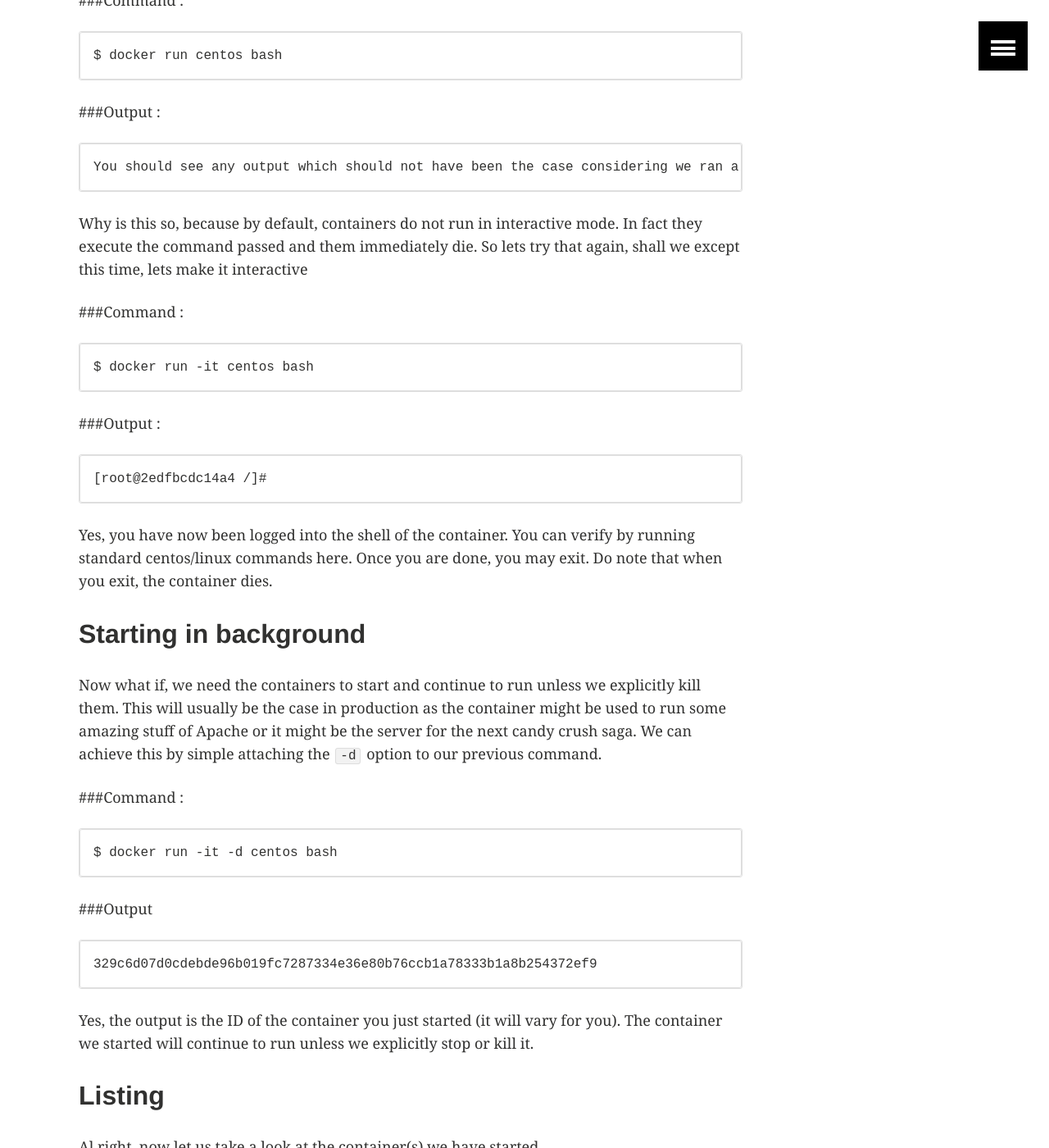
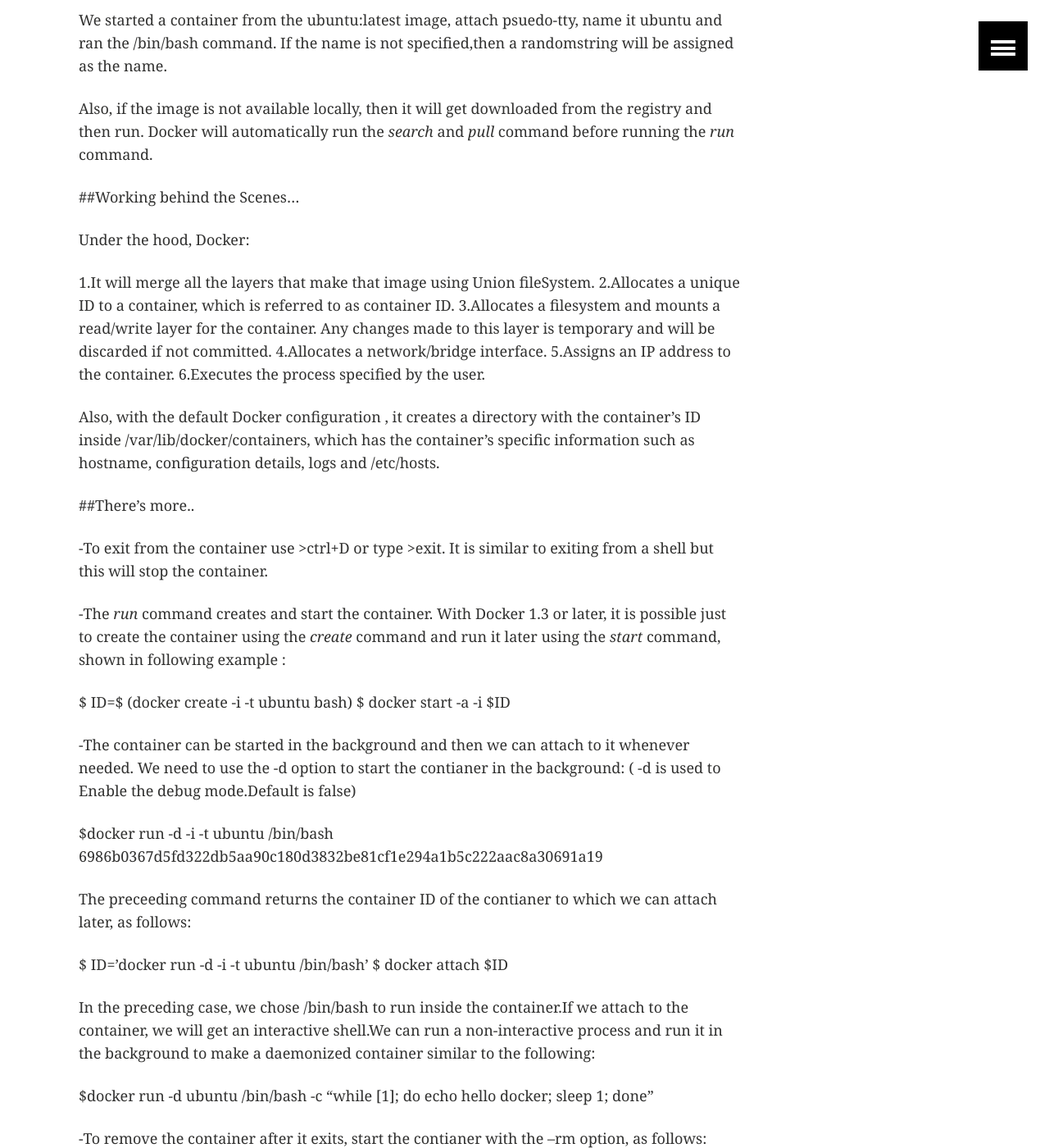
Before and after one commit to shradha09/containers-workshop, a Jekyll site: the page built from _posts/handson/2015-12-15-Docker_Containers.markdown, in a window 1280 px wide and 1400 px high, scrolled down 4381 px. Shown: the whole window at 82% size. Built offline with Jekyll 4.4.1, drawn with Linux system fonts in a browser that asks for light colours; comment, search, counter and statistics services are not loaded; some of the changed text lies outside the part shown.

Commit message:
Updated till Container Deletion

```diff
--- a/_posts/handson/2015-12-15-Docker_Containers.markdown
+++ b/_posts/handson/2015-12-15-Docker_Containers.markdown
@@ -104,66 +104,117 @@
 ## Starting a container
 
 Once we have images, we can use them to start the containers.
-Lets attempt to start a  container. We shall use the busybox image here and try to run the `date` command.
+Lets attempt to start a  container.In the following commands we will  start a container with the ubuntu:latest image.
 
-###Command :
+###The syntax to start a container is as follows:
 
-    $ docker run busybox date
+ docker run [options] IMAGE[:TAG] [command] [ARG...]
+
+###Command:
+
+$ docker run -i -t --name=ubuntu ubuntu /bin/bash
+
+*By default docker picks the image with the latest tag* :
+
+-The -i option starts the container in "interactive mode".
+-The -t option allocates the *psuedo-tty* and attaches it to the standard input
+
+Note:Software that emulates Terminal hardware, handling input and output in the same way a physical device would do, so that the software connected is not aware that no real devices are attached.
+
+We started a container from the ubuntu:latest image, attach psuedo-tty, name it ubuntu and ran the /bin/bash command. If the name is not specified,then a randomstring will be assigned as the name.
+
+Also, if the image is not available locally, then it will get downloaded from the registry and then run. Docker will automatically run the *search* and *pull* command before running the *run* command.
+
+
+##Working behind the Scenes...
+
+Under the hood, Docker:
+
+1.It will merge all the layers that make that image using Union fileSystem.
+2.Allocates a unique ID to a container, which is referred to as container ID.
+3.Allocates a filesystem and mounts a read/write layer for the container. Any changes made to this layer is temporary and will be discarded if not committed.
+4.Allocates a network/bridge interface.
+5.Assigns an IP address to the container.
+6.Executes the process specified by the user.
+
+Also, with the default Docker configuration , it creates a directory with the container's ID inside /var/lib/docker/containers, which has the container's specific information such as hostname, configuration details, logs and /etc/hosts.
+
+##There's more..
+
+-To exit from the container use >ctrl+D or type >exit. It is similar to exiting from a shell but this will stop the container.
+
+-The *run* command creates and start the container. With Docker 1.3 or later, it is possible just to create the container using the *create* command and run it later using the *start* command, shown in following example :
+
+$ ID=$ (docker create -i -t ubuntu bash)
+$ docker start -a -i $ID
+
+-The container can be started in the background and then we can attach to it whenever needed. We need to use the -d option to start the contianer in the background:
+ ( -d is used to Enable the debug mode.Default is false)
+
+$docker run -d -i -t ubuntu /bin/bash
+6986b0367d5fd322db5aa90c180d3832be81cf1e294a1b5c222aac8a30691a19
+
+The preceeding command returns the container ID of the contianer to which we can attach later, as follows:
+
+$ ID='docker run -d -i -t ubuntu /bin/bash'
+$ docker attach $ID
+
+
+In the preceding case, we chose /bin/bash to run inside the container.If we attach to the container, we will get an interactive shell.We can run a non-interactive process and run it in the background to make a daemonized container similar to the following:
+
+$docker run -d ubuntu /bin/bash -c "while [1]; do echo hello docker; sleep 1; done"
+
+-To remove the container after it exits, start the contianer with the --rm option, as follows:
+
+$ docker run -rm ubuntu
+
+As soon as the command executes, the container will be removed.
+
+- The --read-only option of the run command will mount the root filesystem in the read-onlymode:
+
+$docker run --read-only -d -i -t ubuntu /bin/bash
+   This option is very useful when we don't want users to accidently write content inside the container, which gets lost if the container is not committed or copied out or non-ephemeral storage such as volumes.
+
+-Custom labels could be given to containers, which can be used to group the containers based on labels.
+
+## Listing
+
+We can list both running and stopped containers.
+
++ Make sure that the Docker daemon is runnig on the host and you can connect through the Docker client.Some running and/or stopped containers are also required.
+
+>How to do it..
+
+To list the containers, run the following command:
+
+###Command
+
+    $ docker ps [OPTIONS]
+
 
 ###Output :
 
-    Fri Jan 15 06:55:01 UTC 2016
+CONTAINER ID        IMAGE               COMMAND             CREATED             STATUS              PORTS               NAMES
+c18653529e7e        centos              "/bin/bash"         8 seconds ago       Up 3 seconds                            cent
+fac59b475b1b        nginx               "/bin/bash"         About a minute ago  Up About a minute   80/tcp, 443/tcp     nginx
+6986b0367d5f        ubuntu              "/bin/bash"         35 minutes ago      Up 35 minutes                           nostalgic_jennings
 
-Now lets attempt to run a more powerful container using the centos image.
+##How it works..
 
-###Command :
+The Docker daemon can look at the metadata associated with the containers and list them down.By default, the command returns:
 
-    $ docker run centos bash
+-The container ID.
+-The image from which it got created.
+-The command that was run after starting the container.
+-The details about when it got created.
+-The current status.
+-The ports that are exposed from the container.
+-The name of the container.
 
-###Output :
 
-    You should see any output which should not have been the case considering we ran a bash shell.
+##There's more..
 
-Why is this so, because by default, containers do not run in interactive mode. In fact they execute the command passed and them immediately die. So lets try that again, shall we except this time, lets make it interactive
-
-###Command :
-
-    $ docker run -it centos bash
-
-###Output :
-
-    [root@2edfbcdc14a4 /]#
-
-Yes, you have now been logged into the shell of the container. You can verify by running standard centos/linux commands here. Once you are done, you may exit. Do note that when you exit, the container dies.
-
-## Starting in background
-
-Now what if, we need the containers to start and continue to run unless we explicitly kill them. This will usually be the case in production as the container might be used to run some amazing stuff of Apache or it might be the server for the next candy crush saga. We can achieve this by simple attaching the `-d` option to our previous command.
-
-###Command :
-
-    $ docker run -it -d centos bash
-
-###Output
-
-    329c6d07d0cdebde96b019fc7287334e36e80b76ccb1a78333b1a8b254372ef9
-
-Yes, the output is the ID of the container you just started (it will vary for you). The container we started will continue to run unless we explicitly stop or kill it.
-
-## Listing
-
-Al right, now let us take a look at the container(s) we have started.
-
-###Command :
-
-    $ docker ps
-
-###Output :
-
-    CONTAINER ID        IMAGE               COMMAND             CREATED             STATUS              PORTS               NAMES
-    329c6d07d0cd        centos              "bash"              3 minutes ago       Up 3 minutes                            tender_shockley
-
-Notice that we started a lot more containers till now, but only the ones that are up will be shown by this command. If you want to see ALL the containers you started, then simple attach the `-a` option to the above command.
+! To list both running and stopped containers, use the -a option as follows:-
 
 ###Command :
 
@@ -171,15 +222,38 @@
 
 ###Output :
 
-    CONTAINER ID        IMAGE               COMMAND             CREATED             STATUS                       PORTS               NAMES
-    329c6d07d0cd        centos              "bash"              6 minutes ago       Up 6 minutes                                     tender_shockley
-    2edfbcdc14a4        centos              "bash"              18 minutes ago      Exited (127) 6 minutes ago                       evil_kirch
-    d4c9adbe5e79        centos              "bash"              21 minutes ago      Exited (0) 21 minutes ago                        grave_fermat
-    2530e527039f        busybox             "date"              23 minutes ago      Exited (0) 23 minutes ago                        tender_sammet
-    da432b604a3d        tianon/true         "bash"              23 minutes ago      Created                                          fervent_bose
-    79deb18aff1d        busybox             "bash"              24 minutes ago      Created                                          determined_saha
+CONTAINER ID        IMAGE               COMMAND                  CREATED             STATUS                           PORTS               NAMES
+fac59b475b1b        nginx               "/bin/bash"              2 minutes ago       Up 2 minutes                     80/tcp, 443/tcp     nginx
+c18653529e7e        centos              "/bin/bash"              3 minutes ago       Up 3 minutes                                         cent
+8bee71c25e80        ubuntu              "/bin/bash -c 'while "   32 minutes ago      Exited (0) 32 minutes ago                            angry_noy
+f0394077c839        nginx               "nginx -g 'daemon off"   8 days ago          Exited (0) 8 days ago                                franklin
+1c526f8414fe        centos              "bash"                   8 days ago          Exited (127) 8 days ago                              web
 
-## Looking at logs
+! To return just the container IDs of all the containers, use the -aq option as follows:
+
+###Command :
+
+     $ docker ps -aq
+
+###Output :
+
+fac59b475b1b
+c18653529e7e
+8bee71c25e80
+0944d42a91f2
+6a92c790a9f4
+aebca9261ce8
+
+!To show the last created container, including the non-running container, run the following command :
+
+  $ docker ps -l
+
+!For filtering the containers on the basis of there use --filter/-f option with 'ps'.
+
+
+##Looking at the logs of Containers:
+
+
 
 We can look at the log files of existing containers. To do so, let us first start a container running in an infinite loop.
 
@@ -188,50 +262,108 @@
     $ docker run -d centos /bin/bash -c "while [ 1 ]; do echo hello docker; sleep 1; done"
 
 ###Output :
-    91f4dc4b32b92e05aaf1ea90ec0a02a7d03d7c00248a20f726aaa6402ef50eee
+   5317d59aaa505643a94b9d87e963e9090a047530b37e702f87c8d7c99b223905
 
-Now, we can use `docker logs` to check the logs of the container.
+  $ docker run 5317d59aaa505643a94b9d87e963e9090a047530b37e702f87c8d7c99b223905
+  hello docker
+  hello docker
+  hello docker
+  hello docker
+  hello docker
+  hello docker
+  hello docker
+  hello docker
 
-###Command :
+>How it works..
 
-    $ docker logs -f 91f4dc4b32b92e05aaf1ea90ec0a02a7d03d7c00248a20f726aaa6402ef50eee
+Docker will look at the container's specificlog file from /var/lib/docker/containers/<Container ID> and show the result.
 
-###Output :
+###There's more..
 
-    hello docker
-    hello docker
-    hello docker
-    ...
+With the -t option, we can get the timestamp with each log line and with -f we can get tail like behavior.
 
-## Stopping a running container
 
-So any container that is started with the -d option does not stop unless explicitly stopped. So how do we go about doing this. Let us try to stop our infinite loop container.
+##Stopping a Container
 
-###Command :
+We can stop one or more container at once. Firstly we'll create a container and then will stop it.
 
-    $ docker stop  91f4dc4b32b92e05aaf1ea90ec0a02a7d03d7c00248a20f726aaa6402ef50eee
+Note: Make sure that the Docker daemon is running on the host and you can connect through the Docker client.You will also need one or more running containers.
 
-###Output
+###How to do it...
 
-    91f4dc4b32b9
+1.To stop the container, run the following command:
+  $ docker stop [-t|--time[=10]] CONTAINER [CONTAINER...]
 
-We can also stop all running containers by running the command
+2.If you already have a running container, then you can stop it; if not, first we will create a container and then stop it using followings steps:
+  $ ID='docker run -d -i ubuntu /bin/bash'
+  $ docker stop $ID
+      OR
+  $ docker stop CONTAINER_ID
 
-    $ docker stop 'docker ps -q'
+Note : This will save the state of the container and stop it. It can be started again, if needed.
 
-## Deleting containers
+###There's more:
 
-We can delete or remove containers that are either up or stopped. To do so,
+1.To stop a container after waiting for some time, use --time/-t option.
+2.To stop all the running containers , run the following command:
+  $ docker stop 'docker ps -q'
 
-###Command :
 
-    $ docker rm 474464f23ea6
+## Deleting a Container
 
-###Output :
+We can delete a container permanently, but before that we have to stop the container or use the force option. Here, we will start, stop and delete a Container.
 
-    91f4dc4b32b9
+Note: Make sure the Docker daemon is running on the host and you can connect to the docker client. You will also need some containers in a stopped or running state to delete them.
 
-You can verify this by doing a docker ps -a and searching for the container you just deleted.
+###How to do it..
+1.To delete the container, run the following commands:
+  $ docker rm [OPTIONS]] CONTIANER [CONTAINER..]
+
+2.Let's first start a container, stop it and then delete it using the following commands:
+
+   $ ID='docker run -d -i ubuntu /bin/bash'
+   $ docker stop $ID
+   $ docker rm $ID
+
+###OUPUT:
+
+$ ID1='docker run -di ubuntu /bin/bash'
+ef24b4805bf43550083184efcf6bfd7fd767cdaa86b0c45c8ed094df528d2c31
+$ docker stop $ID1
+ef24b4805bf43550083184efcf6bfd7fd767cdaa86b0c45c8ed094df528d2c31
+$ docker ps
+CONTAINER ID        IMAGE               COMMAND             CREATED             STATUS              PORTS               NAMES
+fac59b475b1b        nginx               "/bin/bash"         About an hour ago   Up About an hour    80/tcp, 443/tcp     nginx
+c18653529e7e        centos              "/bin/bash"         About an hour ago   Up About an hour                        cent
+6986b0367d5f        ubuntu              "/bin/bash"         2 hours ago         Up 2 hours                              nostalgic_jenni
+$ docker rm $ID1
+
+###There's more..
+
+- To forcefully delete a container without an intermediate stop,use the -f option.
+
+- To delete all the containers, we first need to stop all the running containers and then remove them. Be careful before running the commands as these will delete both the running and stopped containers:
+
+ $ docker stop 'docker ps -q'
+ $ docker rm 'docker ps -aq'
+
+- There are options to remove a specified link and volumes associated with the containers.
+
+
+
+
+
+
+
+
+
+
+###How it works..
+
+
+
+
+
 
 ## Setting restart policy
 
```
